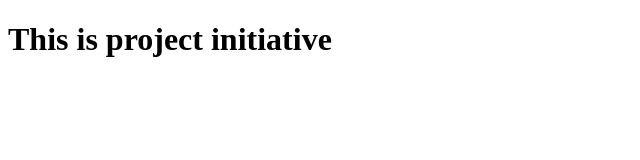
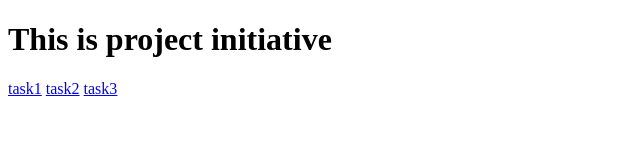
Before and after one commit to Pravallika-Narla/branch1, a plain HTML site: page index.html in a window 1280 px wide. Shown: the whole page, without its empty margins (0-640 px from the left). Drawn offline with Linux system fonts and the light colour scheme.

Commit message:
updating index

```diff
--- a/index.html
+++ b/index.html
@@ -7,6 +7,9 @@
 </head>
 <body>
     <h1>This is project initiative</h1>
+    <a href="task1.html">task1</a>
+    <a href="task2.html">task2</a>
+    <a href="task3.html">task3</a>
 
 </body>
 </html>
```
